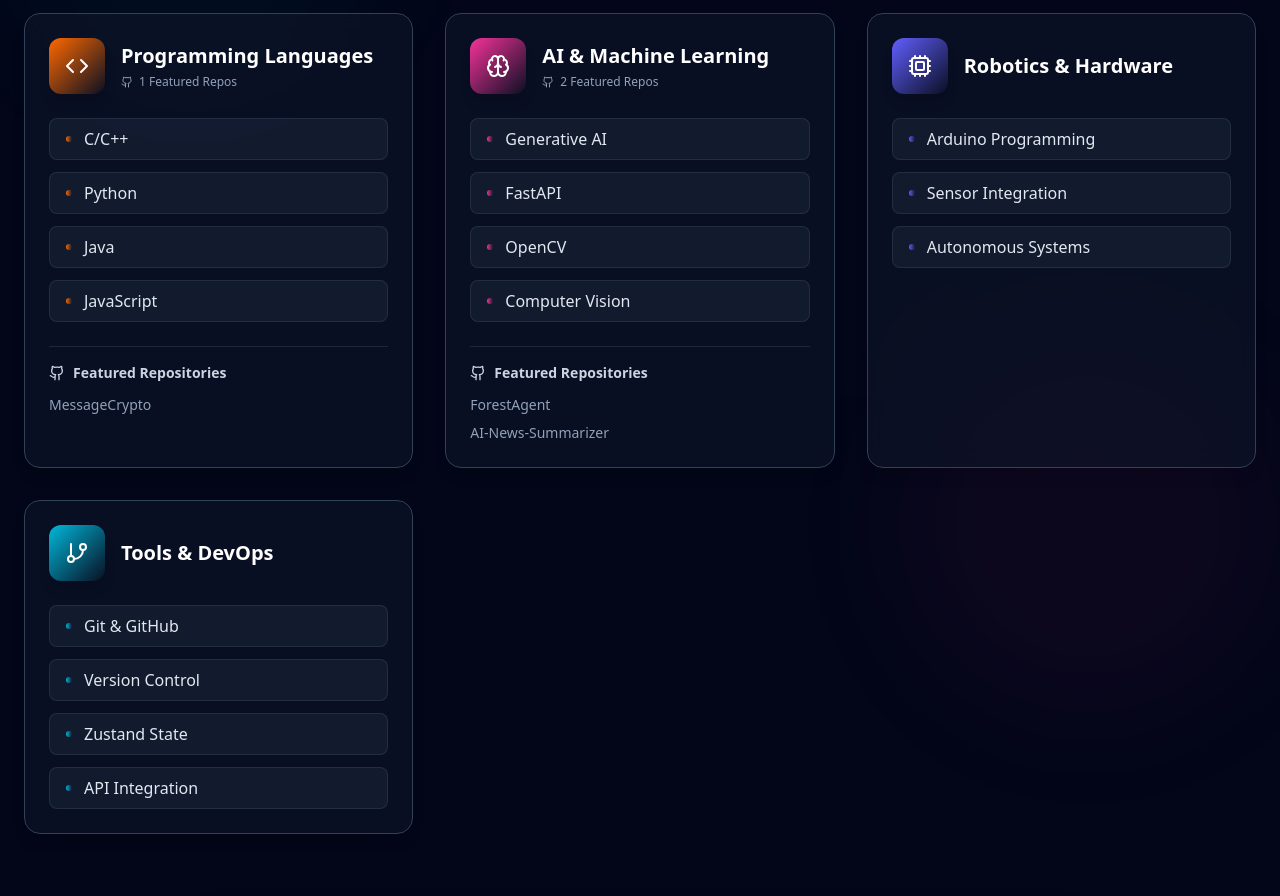
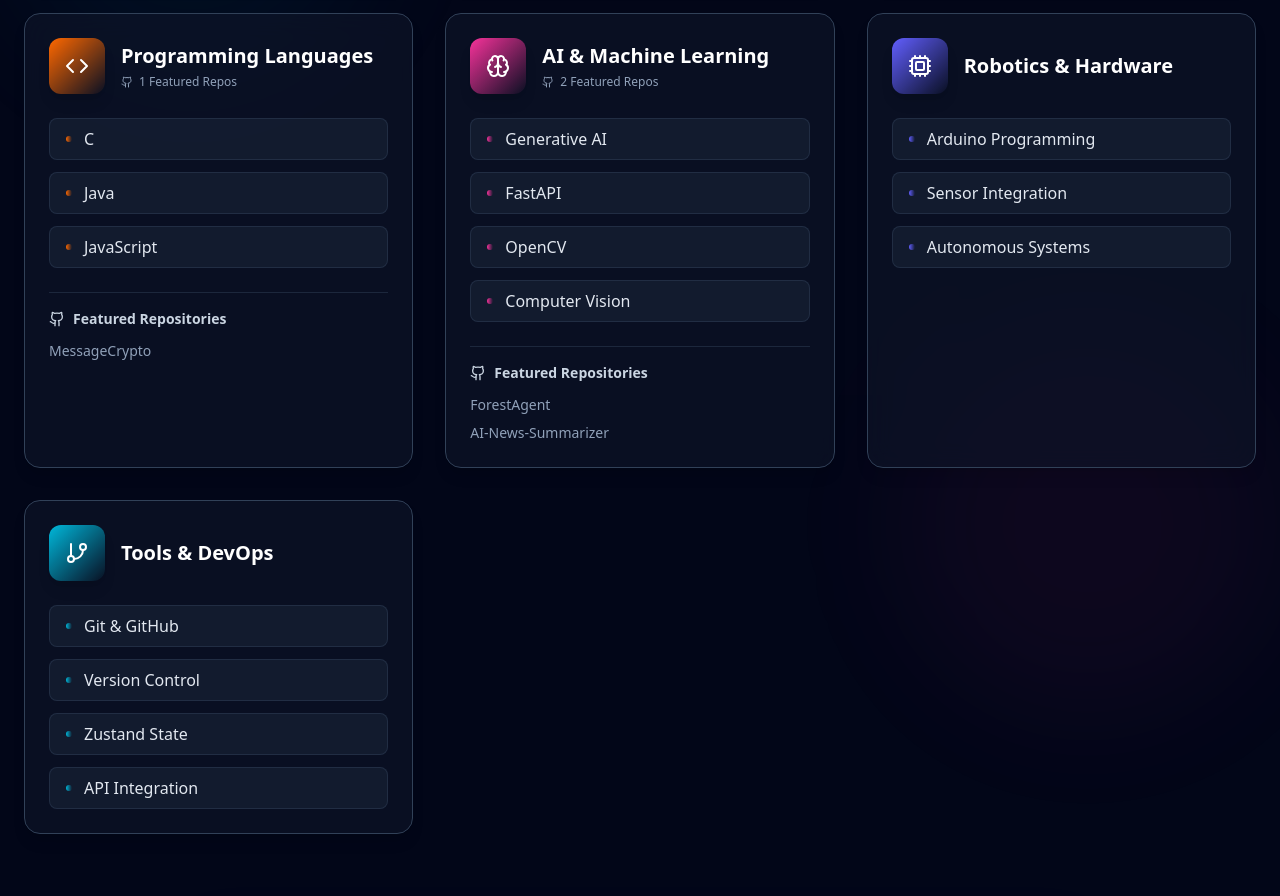
Before and after one commit to ayush1432220/PersonalPortfolio, a React (Vite) app: page / in a window 1280 px wide. Shown: the part 2404-3300 px from the top of the page. Built offline with nearby package versions, Linux system fonts and the light colour scheme.

Commit message:
Updated skills

```diff
--- a/src/components/SkillSection.jsx
+++ b/src/components/SkillSection.jsx
@@ -61,7 +61,7 @@
         { title: "Frontend Development", icon: <Monitor className="w-6 h-6" />, skills: ["React.js", "JavaScript ES6+", "Tailwind CSS", "Framer Motion"], color: "blue", repos: ["MediaDiscover", "QuizApp", "Suduko-Pro"] },
         { title: "Backend Development", icon: <Server className="w-6 h-6" />, skills: ["Node.js", "Express.js", "RESTful APIs", "Authentication"], color: "emerald", repos: ["X_automation"] },
         { title: "Database & Storage", icon: <Database className="w-6 h-6" />, skills: ["MongoDB", "Mongoose ODM", "Cloudinary", "Data Modeling"], color: "purple", repos: [] },
-        { title: "Programming Languages", icon: <Code className="w-6 h-6" />, skills: ["C/C++", "Python", "Java", "JavaScript"], color: "orange", repos: ["MessageCrypto"] },
+        { title: "Programming Languages", icon: <Code className="w-6 h-6" />, skills: ["C", "Java", "JavaScript"], color: "orange", repos: ["MessageCrypto"] },
         { title: "AI & Machine Learning", icon: <Brain className="w-6 h-6" />, skills: ["Generative AI", "FastAPI", "OpenCV", "Computer Vision"], color: "pink", repos: ["ForestAgent", "AI-News-Summarizer"] },
         { title: "Robotics & Hardware", icon: <Cpu className="w-6 h-6" />, skills: ["Arduino Programming", "Sensor Integration", "Autonomous Systems"], color: "indigo", repos: [] },
         { title: "Tools & DevOps", icon: <GitBranch className="w-6 h-6" />, skills: ["Git & GitHub", "Version Control", "Zustand State", "API Integration"], color: "cyan", repos: [] }
```
